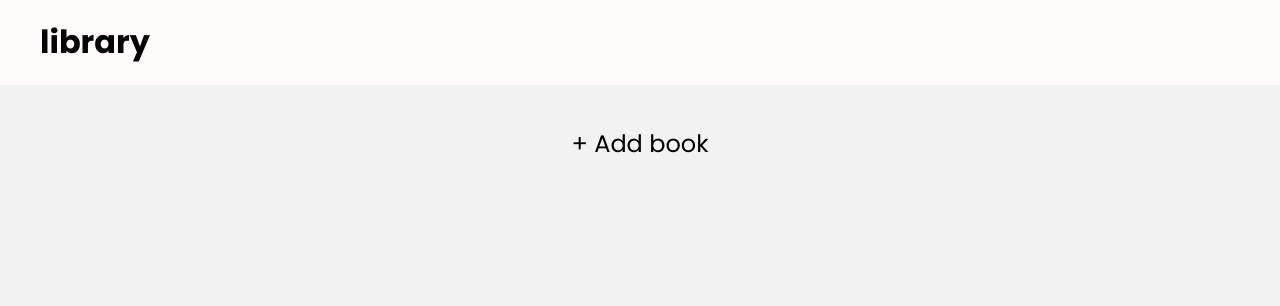
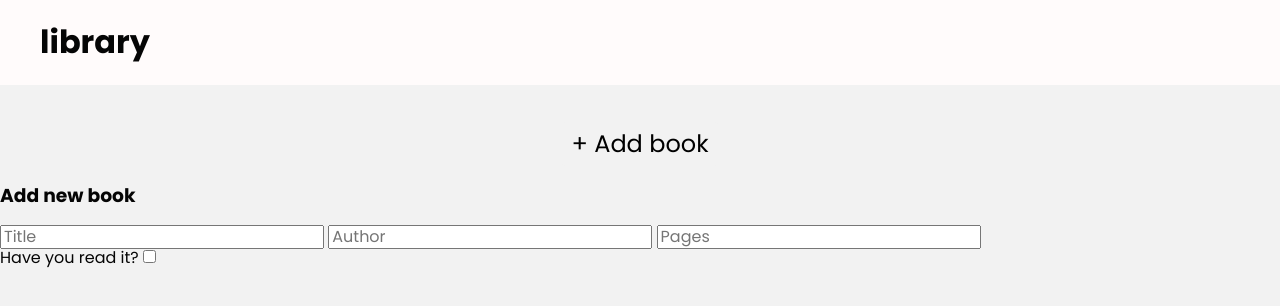
Before and after one commit to MarekPouchly/OdinLibrary, a plain HTML site: page index.html in a window 1280 px wide. Drawn offline with Linux system fonts and the light colour scheme.

Commit message:
Modal HTML

```diff
--- a/index.html
+++ b/index.html
@@ -27,6 +27,41 @@
             <section class="books"></section>
         </div>
     </main>
+
+    <div class="modal">
+        <form action="#">
+            <h3 class="modal-title">Add new book</h3>
+            <input
+                class="input"
+                type="text"
+                id="title"
+                placeholder="Title"
+                required
+                maxlength="100"
+            />
+            <input
+                class="input"
+                type="text"
+                id="author"
+                placeholder="Author"
+                required
+                maxlength="100"
+            />
+            <input
+                class="input"
+                type="number"
+                id="pages"
+                placeholder="Pages"
+                required
+                maxlength="10000"
+            />
+            <div class="is-read">
+                <label for="is-read">Have you read it?</label>
+                <input class="checkbox" type="checkbox" id="isRead" />
+            </div>
+            <div class="btn" type="submit"></div>
+
+        </form>
     </div>
 </body>
 </html>
```
